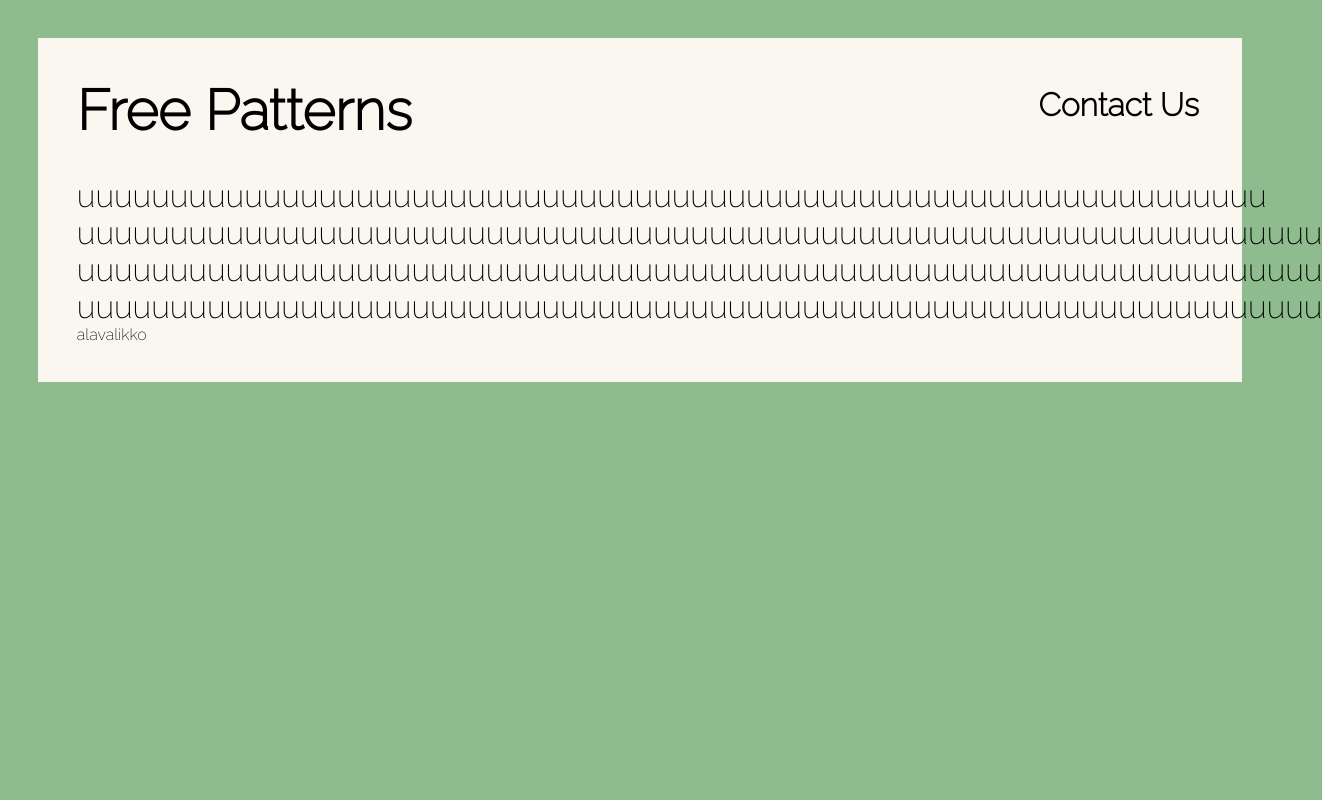
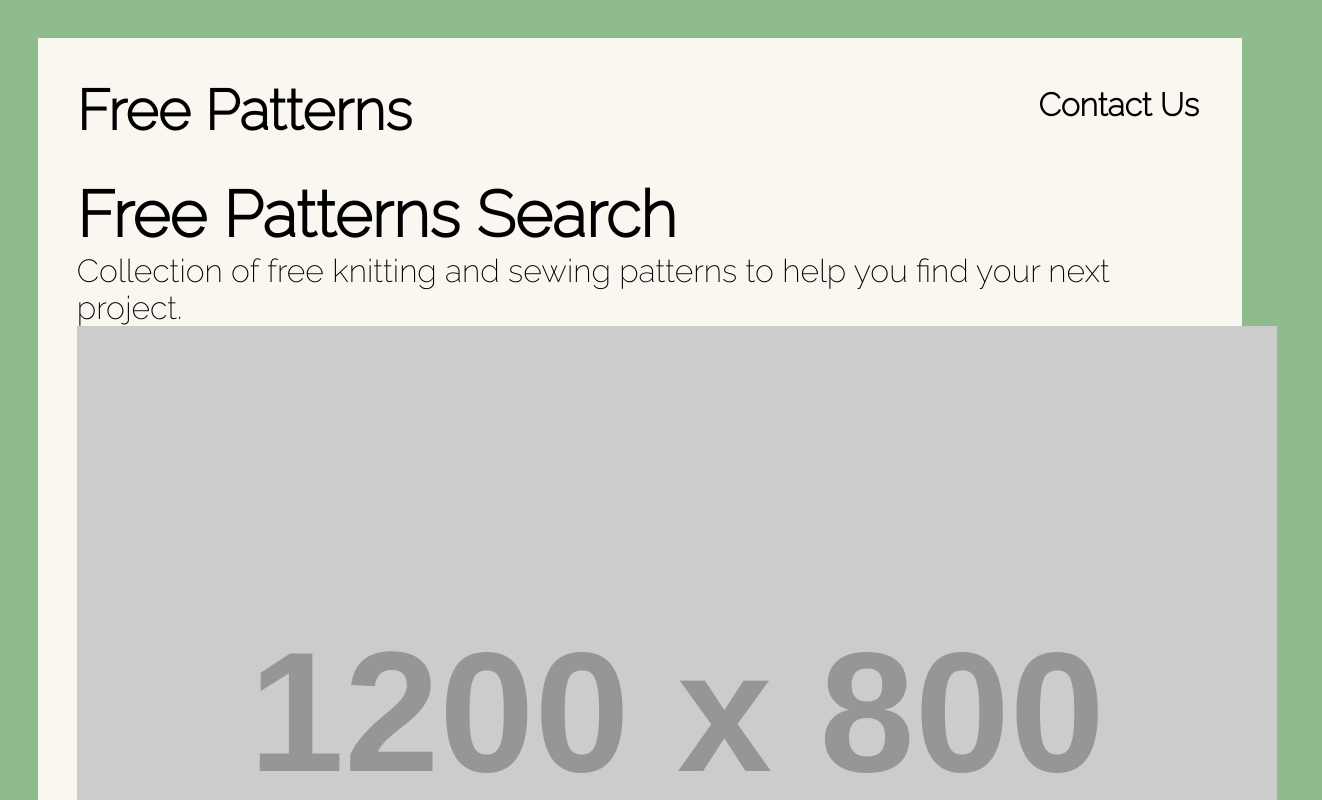
Before and after one commit to emmi3s/freepatterns, a plain HTML site: page index.html in a window 1280 px wide. Shown: the top 800 px of the page, 1322 px wide, since content can reach past the window. Drawn offline with nearby package versions, Linux system fonts and the light colour scheme; placeholder pictures from the web are drawn by us.

Commit message:
Update index.html

```diff
--- a/index.html
+++ b/index.html
@@ -43,10 +43,15 @@
 
 
     <main>
-    <p>uuuuuuuuuuuuuuuuuuuuuuuuuuuuuuuuuuuuuuuuuuuuuuuuuuuuuuuuuuuuuuuu
-    uuuuuuuuuuuuuuuuuuuuuuuuuuuuuuuuuuuuuuuuuuuuuuuuuuuuuuuuuuuuuuuuuuu
-    uuuuuuuuuuuuuuuuuuuuuuuuuuuuuuuuuuuuuuuuuuuuuuuuuuuuuuuuuuuuuuuuuuu
-    uuuuuuuuuuuuuuuuuuuuuuuuuuuuuuuuuuuuuuuuuuuuuuuuuuuuuuuuuuuuuuuuuuu</p>
+    <div class="container">
+        <div class="container-text">
+            <h1>Free Patterns Search</h1>
+            <p id="container-p">Collection of free knitting and sewing patterns to help you find your next project.</p>
+        </div>
+
+        <img id="container-image" src="https://placehold.co/1200x800">
+
+    </div>
     </main>
 
     <footer>
```
